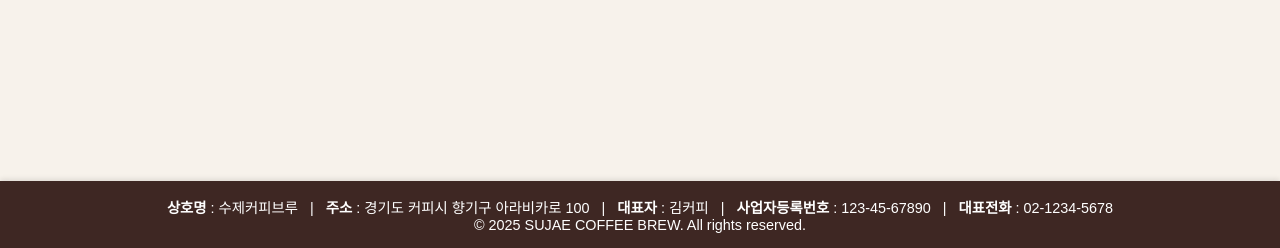
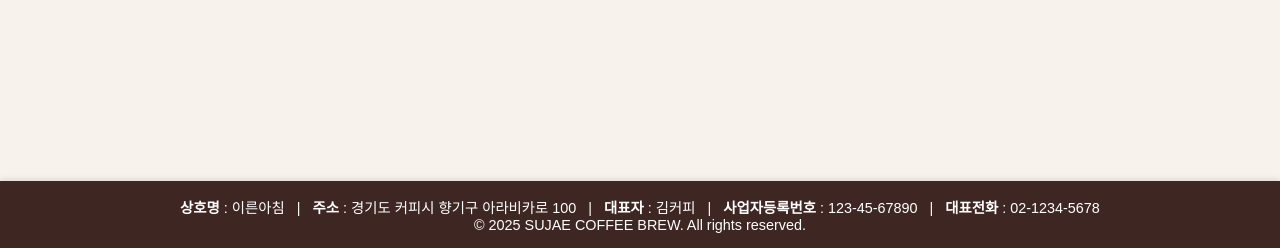
Before and after one commit to osm3735/team_project_2nd, a FastAPI app: page / in a window 1280 px wide. Shown: the part 1553-1801 px from the top of the page. Run offline with FastAPI, Linux system fonts and the light colour scheme.

Commit message:
last day

```diff
--- a/app/templates/board.html
+++ b/app/templates/board.html
@@ -66,7 +66,7 @@
   </main>
   <footer>
     <div class="footer-inner">
-      <strong>상호명</strong> : 수제커피브루 &nbsp; | &nbsp;
+      <strong>상호명</strong> :  이른아침 &nbsp; | &nbsp;
       <strong>주소</strong> : 경기도 커피시 향기구 아라비카로 100 &nbsp; | &nbsp;
       <strong>대표자</strong> : 김커피 &nbsp; | &nbsp;
       <strong>사업자등록번호</strong> : 123-45-67890 &nbsp; | &nbsp;
--- a/app/templates/board_view.html
+++ b/app/templates/board_view.html
@@ -61,7 +61,7 @@
 
   <footer>
     <div class="footer-inner">
-      <strong>상호명</strong> : 수제커피브루 &nbsp; | &nbsp;
+      <strong>상호명</strong> :  이른아침 &nbsp; | &nbsp;
       <strong>주소</strong> : 경기도 커피시 향기구 아라비카로 100 &nbsp; | &nbsp;
       <strong>대표자</strong> : 김커피 &nbsp; | &nbsp;
       <strong>사업자등록번호</strong> : 123-45-67890 &nbsp; | &nbsp;
--- a/app/templates/board_write.html
+++ b/app/templates/board_write.html
@@ -57,7 +57,7 @@
 
   <footer>
     <div class="footer-inner">
-      <strong>상호명</strong> : 수제커피브루 &nbsp; | &nbsp;
+      <strong>상호명</strong> :  이른아침 &nbsp; | &nbsp;
       <strong>주소</strong> : 경기도 커피시 향기구 아라비카로 100 &nbsp; | &nbsp;
       <strong>대표자</strong> : 김커피 &nbsp; | &nbsp;
       <strong>사업자등록번호</strong> : 123-45-67890 &nbsp; | &nbsp;
--- a/app/templates/index.html
+++ b/app/templates/index.html
@@ -185,7 +185,7 @@
   <!-- ───────────────────────────────────────────────────────────────────────── -->
   <footer>
     <div class="footer-inner">
-      <strong>상호명</strong> : 수제커피브루 &nbsp; | &nbsp;
+      <strong>상호명</strong> :  이른아침 &nbsp; | &nbsp;
       <strong>주소</strong> : 경기도 커피시 향기구 아라비카로 100 &nbsp; | &nbsp;
       <strong>대표자</strong> : 김커피 &nbsp; | &nbsp;
       <strong>사업자등록번호</strong> : 123-45-67890 &nbsp; | &nbsp;
--- a/app/templates/join_page.html
+++ b/app/templates/join_page.html
@@ -87,7 +87,7 @@
   <!-- ───────────────────────────────────────────────────────────────────────── -->
   <footer>
       <div class="footer-inner">
-      <strong>상호명</strong> : 수제커피브루 &nbsp; | &nbsp;
+      <strong>상호명</strong> :  이른아침 &nbsp; | &nbsp;
       <strong>주소</strong> : 경기도 커피시 향기구 아라비카로 100 &nbsp; | &nbsp;
       <strong>대표자</strong> : 김커피 &nbsp; | &nbsp;
       <strong>사업자등록번호</strong> : 123-45-67890 &nbsp; | &nbsp;
--- a/app/templates/menu_order.html
+++ b/app/templates/menu_order.html
@@ -37,7 +37,7 @@
 
     <footer>
         <div class="footer-inner">
-            <strong>상호명</strong> : 수제커피브루 &nbsp; | &nbsp;
+            <strong>상호명</strong> :  이른아침 &nbsp; | &nbsp;
             <strong>주소</strong> : 경기도 커피시 향기구 아라비카로 100 &nbsp; | &nbsp;
             <strong>대표자</strong> : 김커피 &nbsp; | &nbsp;
             <strong>사업자등록번호</strong> : 123-45-67890 &nbsp; | &nbsp;
--- a/app/templates/payment.html
+++ b/app/templates/payment.html
@@ -103,7 +103,7 @@
   <footer class="site-footer">
 
       <div class="footer-inner">
-      <strong>상호명</strong> : 수제커피브루 &nbsp; | &nbsp;
+      <strong>상호명</strong> :  이른아침 &nbsp; | &nbsp;
       <strong>주소</strong> : 경기도 커피시 향기구 아라비카로 100 &nbsp; | &nbsp;
       <strong>대표자</strong> : 김커피 &nbsp; | &nbsp;
       <strong>사업자등록번호</strong> : 123-45-67890 &nbsp; | &nbsp;
--- a/app/templates/submenu.html
+++ b/app/templates/submenu.html
@@ -230,7 +230,7 @@
 
   <footer>
     <div class="footer-inner">
-      <strong>상호명</strong> : 수제커피브루 &nbsp; | &nbsp;
+      <strong>상호명</strong> :  이른아침 &nbsp; | &nbsp;
       <strong>주소</strong> : 경기도 커피시 향기구 아라비카로 100 &nbsp; | &nbsp;
       <strong>대표자</strong> : 김커피 &nbsp; | &nbsp;
       <strong>사업자등록번호</strong> : 123-45-67890 &nbsp; | &nbsp;
```
